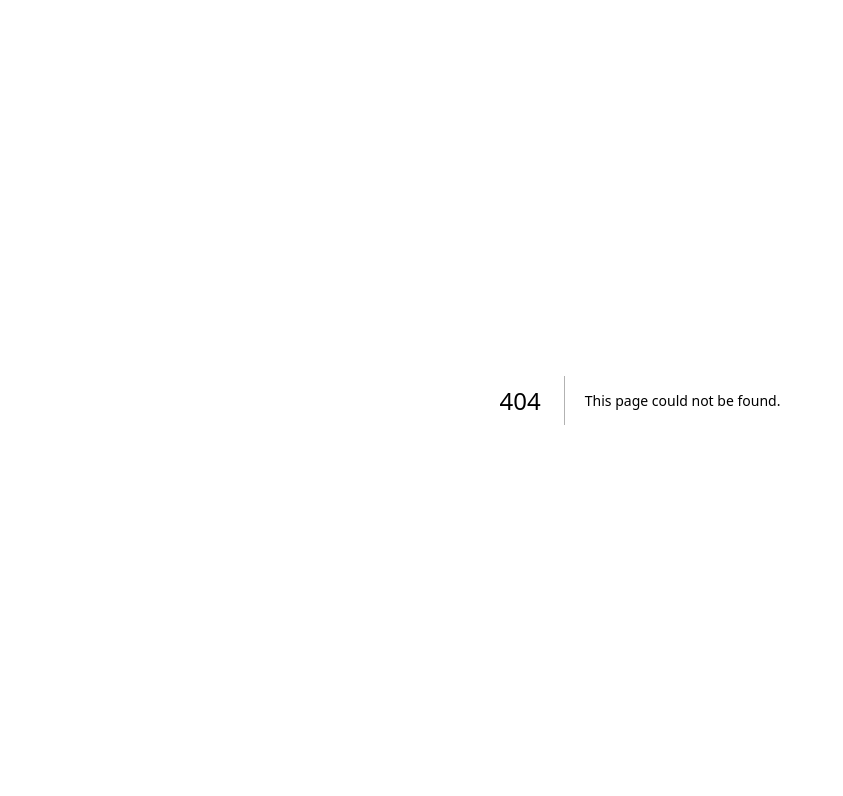
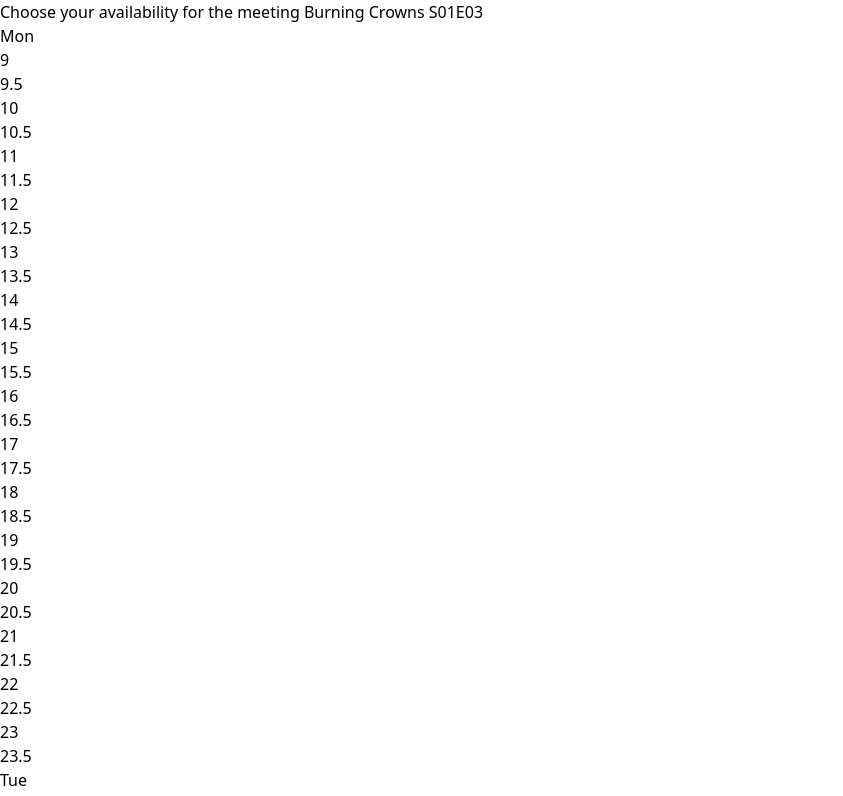
Before and after one commit to fantasygame/meetings, a Next.js app: page /meeting in a window 1280 px wide. Before the commit this address had no page. Shown: the top 796 px of the page, without its empty margins (0-843 px from the left). Built offline with nearby package versions, Linux system fonts and the light colour scheme.

Commit message:
Calendar skeleton

```diff
--- /dev/null
+++ b/app/meeting/IMeeting.ts
@@ -0,0 +1,4 @@
+export interface IMeeting {
+  id: number
+  name: string
+}
--- /dev/null
+++ b/app/meeting/components/Calendar.tsx
@@ -0,0 +1,14 @@
+import Day from '@/app/meeting/components/Day';
+import { IMeeting } from '@/app/meeting/IMeeting';
+
+export default function Calendar({ meeting }: { meeting: IMeeting }) {
+  const dayNames = ['Mon', 'Tue', 'Wed', 'Thu', 'Fri', 'Sat', 'Sun']
+
+  return (
+    <>
+      {dayNames.map((dayName, index) => {
+        return <Day dayName={dayName} key={index} />
+      })}
+    </>
+  )
+}
--- /dev/null
+++ b/app/meeting/components/Day.tsx
@@ -0,0 +1,15 @@
+export default function Day({ dayName }: { dayName: string }) {
+  const timeSlots = [9, 9.5, 10, 10.5, 11, 11.5, 12, 12.5, 13, 13.5, 14, 14.5, 15, 15.5, 16, 16.5, 17, 17.5, 18, 18.5, 19, 19.5, 20, 20.5, 21, 21.5, 22, 22.5, 23, 23.5]
+  return (
+    <>
+      <div>
+        {dayName}
+      </div>
+      <div>
+        {timeSlots.map((timeSlot, index) => {
+          return <div key={index}>{timeSlot}</div>
+        })}
+      </div>
+    </>
+  )
+}
--- /dev/null
+++ b/app/meeting/page.tsx
@@ -0,0 +1,16 @@
+import Calendar from '@/app/meeting/components/Calendar';
+import { IMeeting } from '@/app/meeting/IMeeting';
+
+export default function MeetingPage() {
+  const meeting: IMeeting = {
+    id: 1,
+    name: 'Burning Crowns S01E03',
+  }
+
+  return (
+    <>
+      Choose your availability for the meeting {meeting.name}
+      <Calendar meeting={meeting} />
+    </>
+  )
+}
```
